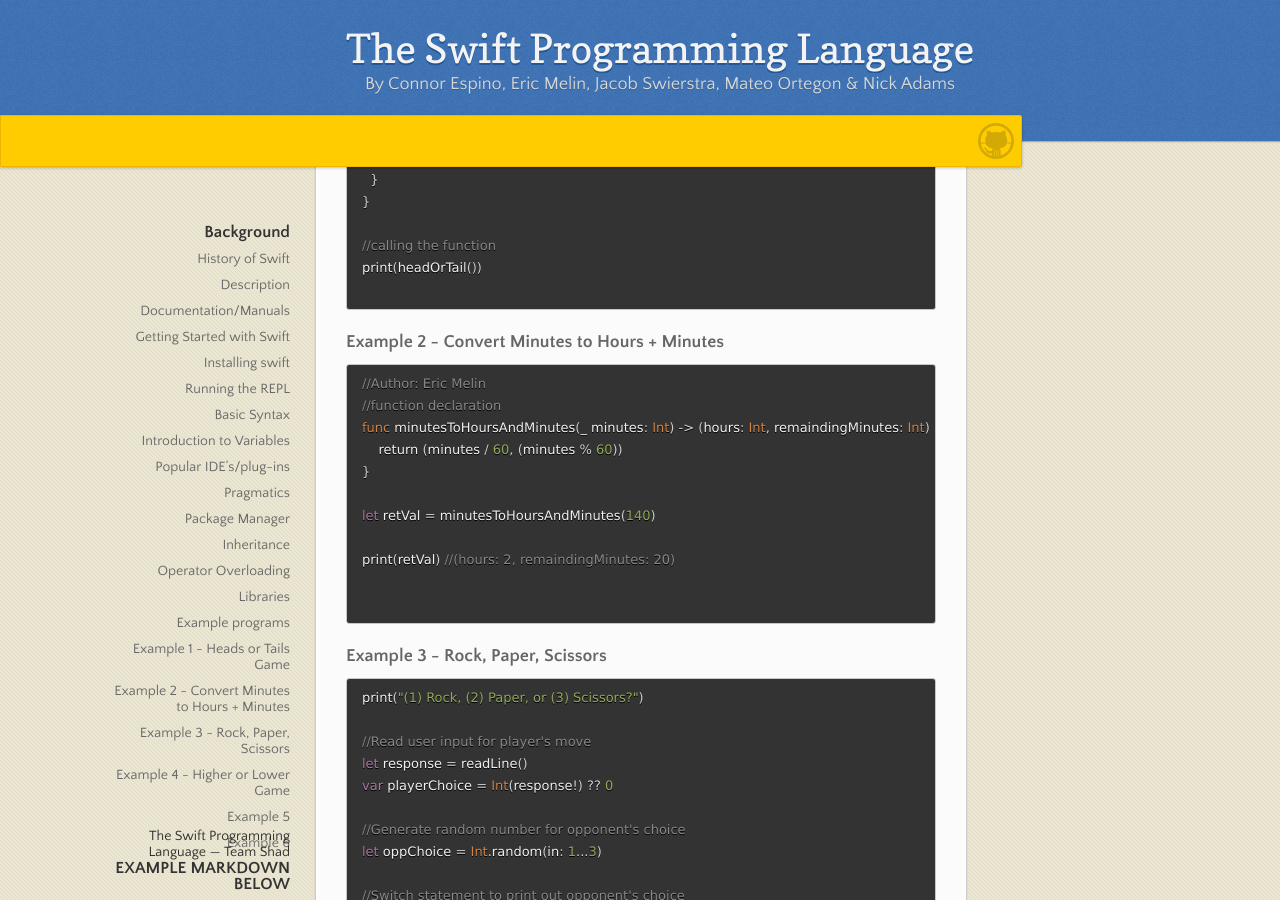
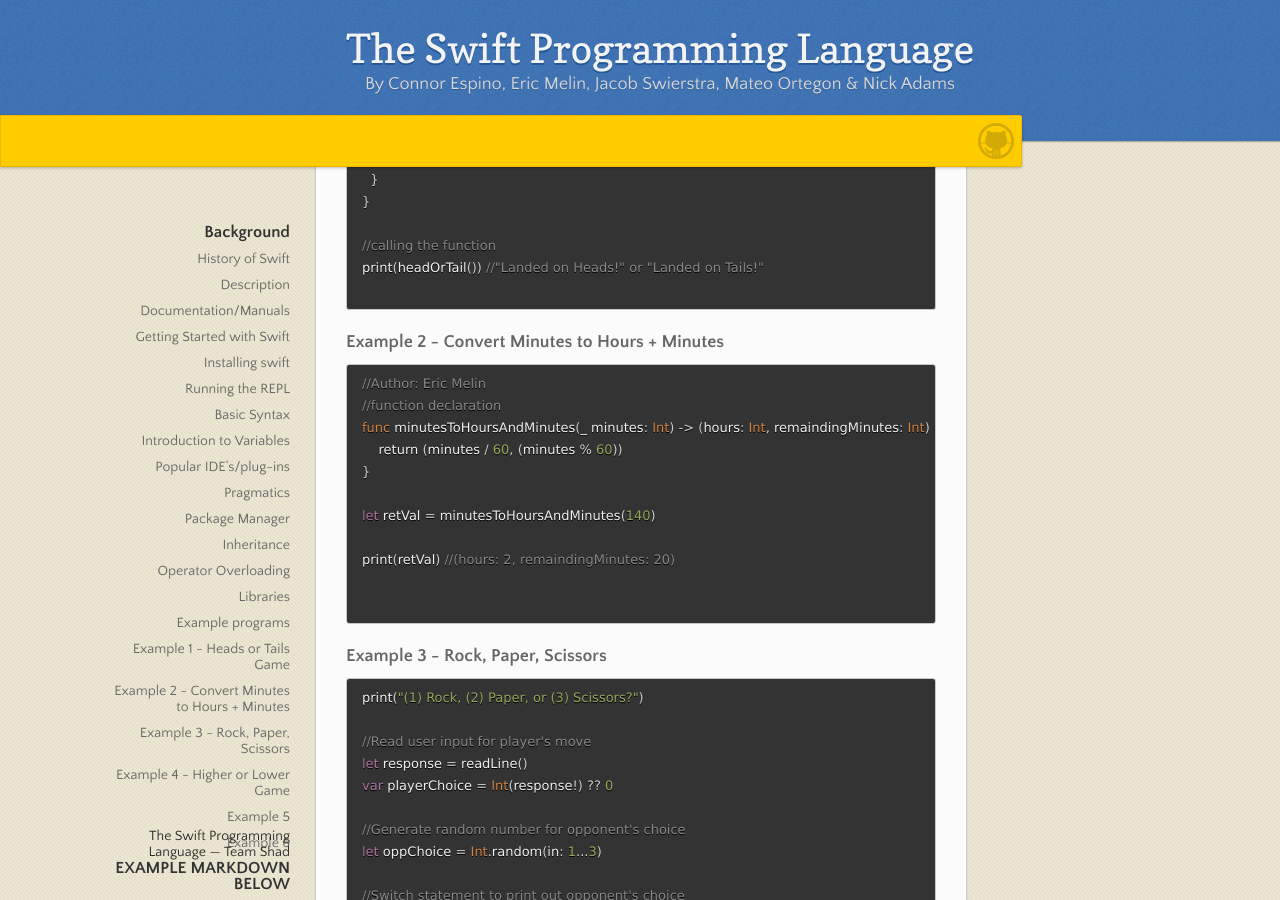
Before and after one commit to MelinHead225/cs354-lw1, a Jekyll site: the page built from index.md, in a window 1280 px wide and 900 px high, scrolled down 7706 px. Built offline with Jekyll 4.4.1, drawn with Linux system fonts in a browser that asks for light colours.

Commit message:
Update index.md

````diff
--- a/index.md
+++ b/index.md
@@ -211,7 +211,7 @@ func headOrTail() {
 }
 
 //calling the function
-print(headOrTail())
+print(headOrTail()) //"Landed on Heads!" or "Landed on Tails!"
 
 ```
 ### Example 2 - Convert Minutes to Hours + Minutes
````
